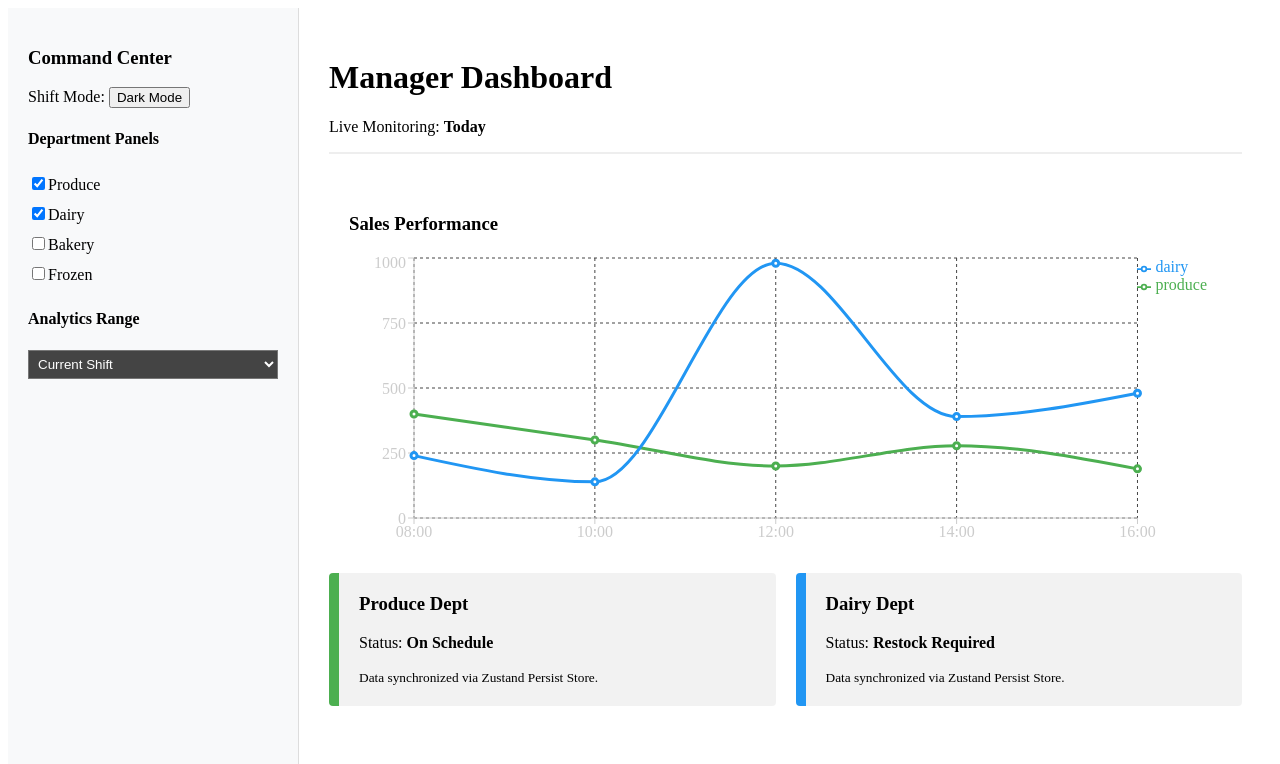
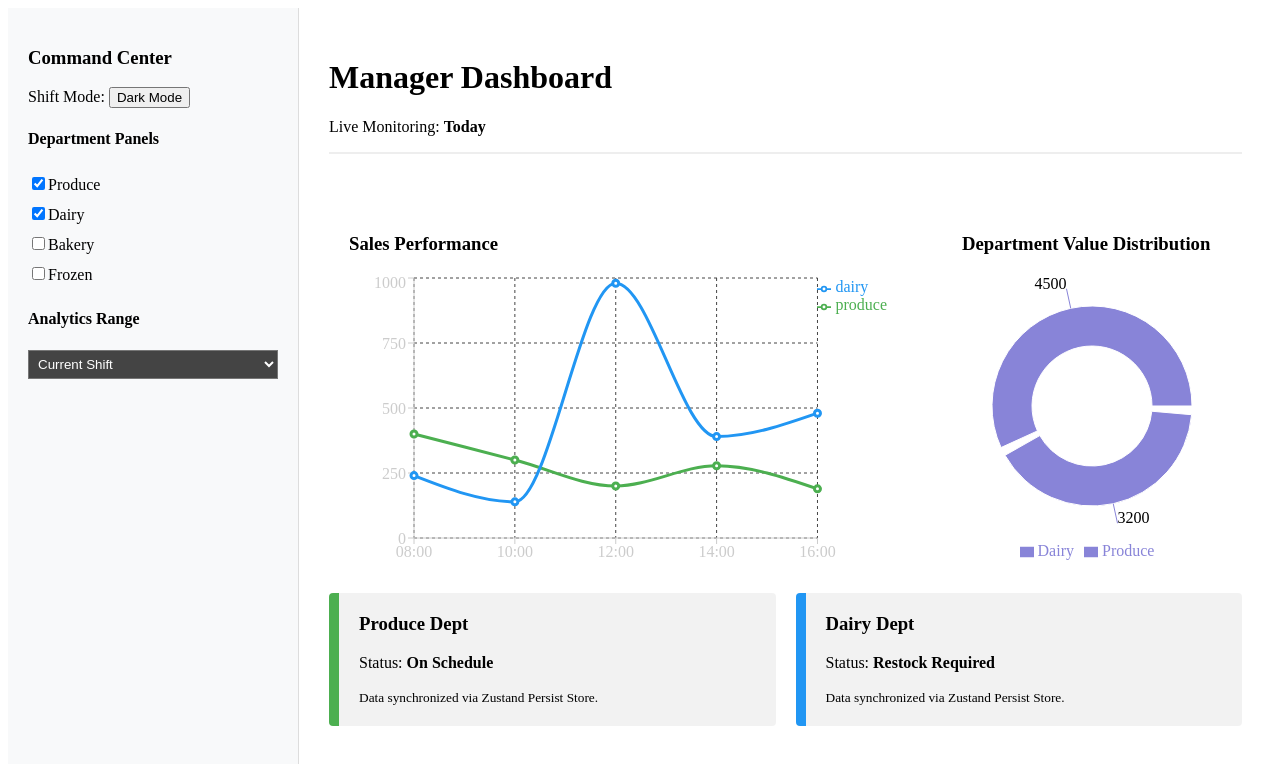
Before and after one commit to CoreyMaltby/command-centre-with-zustand, a React (Vite) app: page / in a window 1280 px wide. Shown: the top 764 px of the page. Built offline with nearby package versions, Linux system fonts and the light colour scheme.

Commit message:
feat: add ValueDistributionChart component for visualizing department value distribution and integrate it into the App component

```diff
--- a/src/App.jsx
+++ b/src/App.jsx
@@ -1,6 +1,7 @@
 import { useStore } from './store';
 import CommandSidebar from './components/CommandSidebar'
 import DeptChart from './components/DeptChart';
+import ValueDistributionChart from './components/ValueDistributionChart';
 
 function App() {
     const managerTheme = useStore((state) => state.managerTheme);
@@ -24,7 +25,14 @@ function App() {
                     <p>Live Monitoring: <strong>{reportRange}</strong></p>
                 </header>
 
-                <DeptChart />
+                <div style={{ display: 'flex', gap: '20px', flexWrap: 'wrap' }}>
+                    <div style={{ flex: 2, minWidth: '400px' }}>
+                        <DeptChart />
+                        </div>
+                        <div style={{ flex: 1, minWidth: '300px', marginTop: '20px' }}>
+                            <ValueDistributionChart />
+                        </div>
+                </div>
 
                 <div style={{ display: 'grid', gridTemplateColumns: 'repeat(auto-fit, minmax(300px, 1fr))', gap: '20px' }}>
                     {departments.produce && <DeptTile name="Produce" color="#4caf50" status="On Schedule" />}
--- /dev/null
+++ b/src/components/ValueDistributionChart.jsx
@@ -0,0 +1,44 @@
+import { PieChart, Pie, Tooltip, ResponsiveContainer, Legend } from 'recharts';
+import { useStore } from '../store';
+
+export default function ValueDistributionChart() {
+    const distributionData = useStore((state) => state.distributionData);
+    const departments = useStore((state) => state.departments);
+    const managerTheme = useStore((state) => state.managerTheme);
+
+    // Filter data based on which departments are currently visible
+    const filteredData = distributionData.filter(item =>
+        departments[item.name.toLowerCase()]
+    );
+
+    return (
+        <div style={{ backgroundColor: managerTheme === 'light' ? '#fff' : '#333', padding: '20px', borderRadius: '8px', flex: 1 }}>
+            <h3 style={{ marginBottom: '10px' }}>Department Value Distribution</h3>
+            <ResponsiveContainer width="100%" height={300}>
+                <PieChart>
+                    <Pie
+                        data={filteredData}
+                        cx="50%"
+                        cy="50%"
+                        innerRadius={60}
+                        outerRadius={100}
+                        paddingAngle={5}
+                        dataKey="value"
+                        label={{ fill: managerTheme === 'light' ? '#000' : '#fff' }}
+                        fill="#8884d8"
+                        colors={filteredData.map(entry => entry.color)}
+                    />
+                    <Tooltip
+                        contentStyle={{
+                            backgroundColor: managerTheme === 'light' ? '#fff' : '#333',
+                            border: 'none',
+                            borderRadius: '4px',
+                            color: managerTheme === 'light' ? '#000' : '#fff'
+                        }}
+                    />
+                    <Legend />
+                </PieChart>
+            </ResponsiveContainer>
+        </div>
+    );
+}
--- a/src/store.js
+++ b/src/store.js
@@ -22,6 +22,12 @@ export const useStore = create
                 { time: '12:00', produce: 200, dairy: 980, bakery: 290, frozen: 150 },
                 { time: '14:00', produce: 278, dairy: 390, bakery: 200, frozen: 120 },
                 { time: '16:00', produce: 189, dairy: 480, bakery: 181, frozen: 200 },
+            ],
+            distributionData: [
+                { name: 'Produce', value: 4500, color: '#4caf50' },
+                { name: 'Dairy', value: 3200, color: '#2196f3' },
+                { name: 'Bakery', value: 2100, color: '#ff9800' },
+                { name: 'Frozen', value: 1800, color: '#00bcd4' },
             ],
 
             // Actions
```
